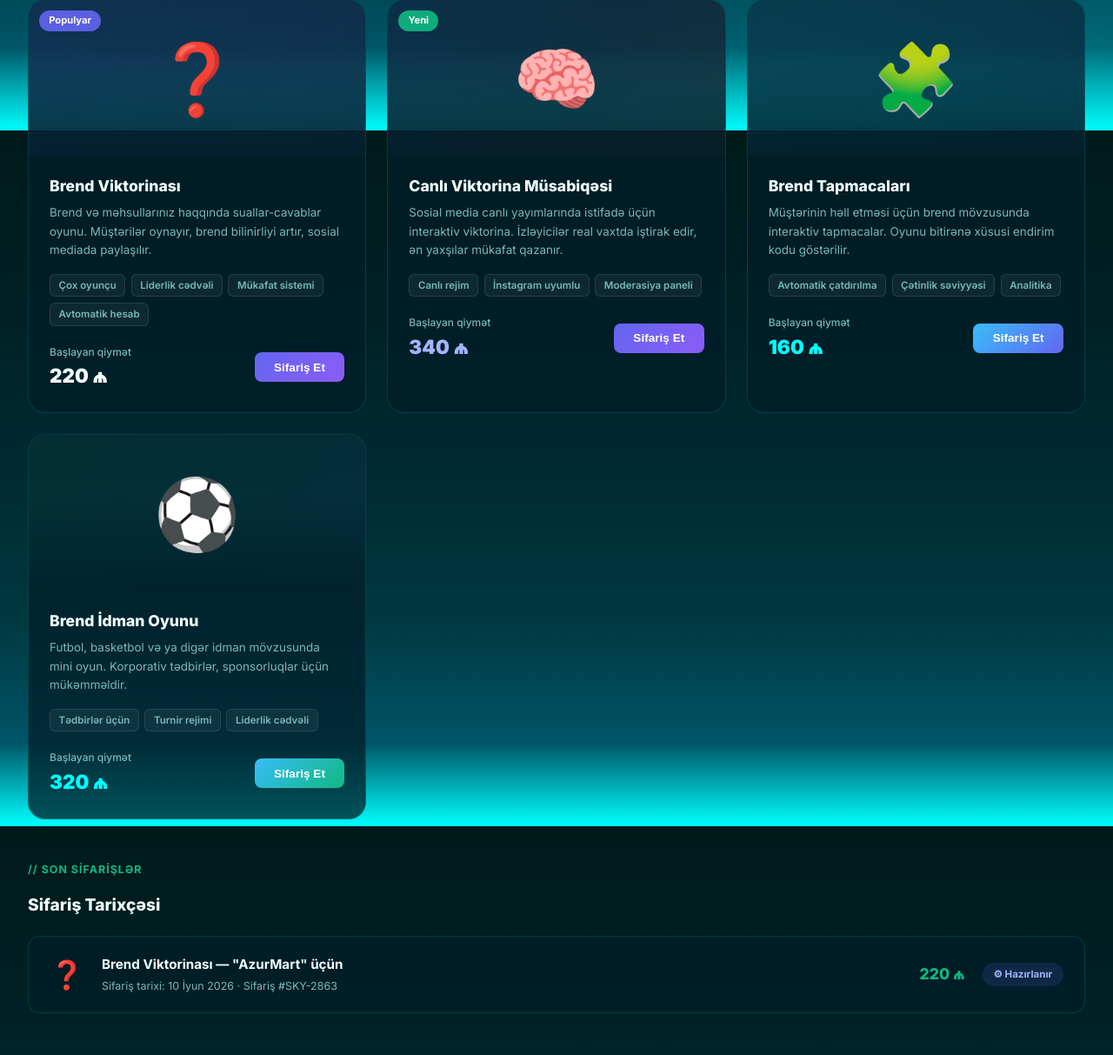
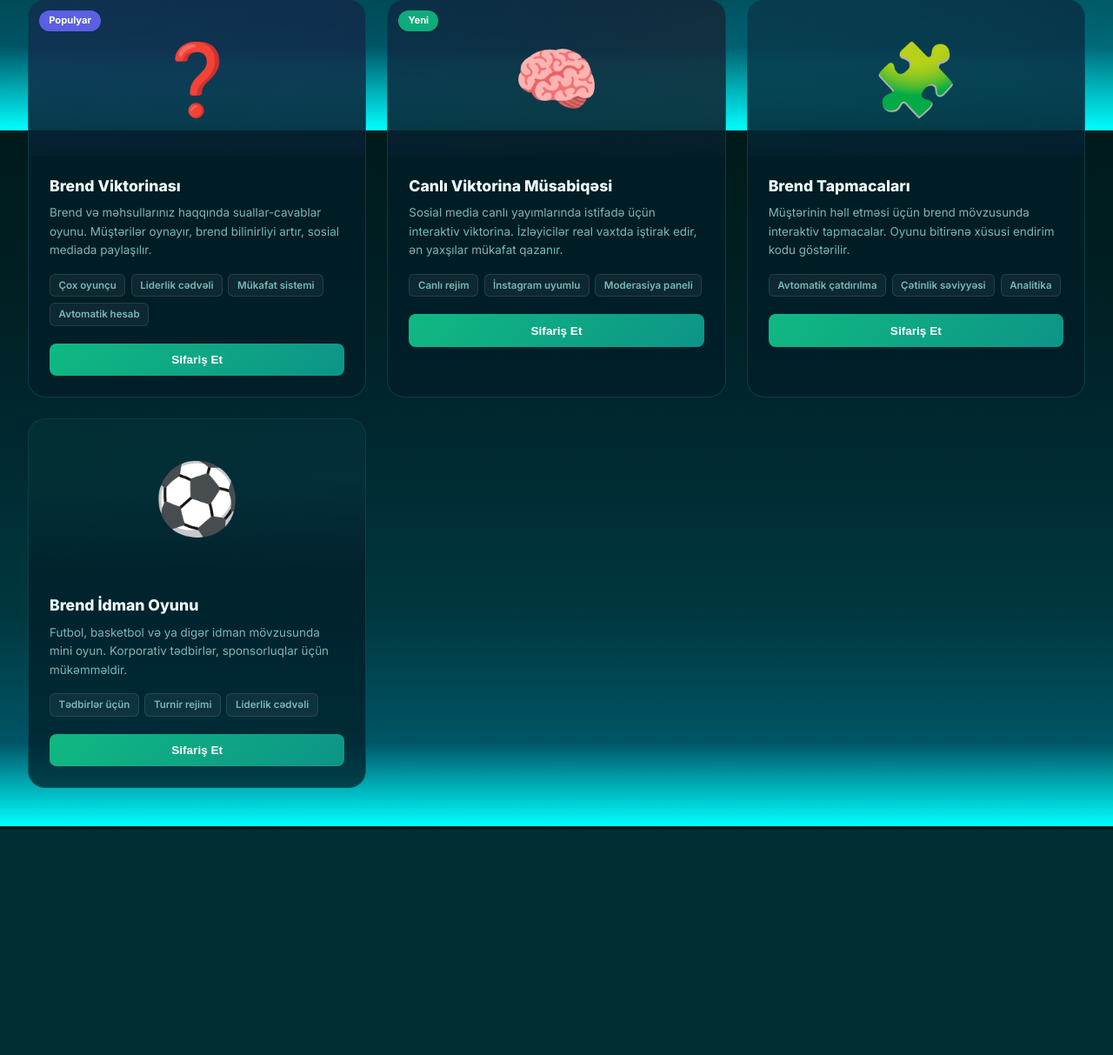
Before and after one commit to vusalrasulov6667-netizen/Skyweb, a PHP site: page /modules/games/index.php in a window 1280 px wide. Shown: the part 650-1863 px from the top of the page at 87% size. After the commit the page ends 1604 px from the top, so only its background shows below. Run offline with PHP 8.4, Linux system fonts and the light colour scheme.

Commit message:
Remove game card prices and AzurMart history block

```diff
--- a/config/i18n-literals.php
+++ b/config/i18n-literals.php
@@ -221,7 +221,6 @@ $SKY_LITERAL_I18N = [
     'Seçdiyiniz oyun: —' => ['az'=>'Seçdiyiniz oyun: —', 'en'=>'Selected game: —', 'ru'=>'Выбранная игра: —', 'tr'=>'Seçtiğiniz oyun: —'],
     'Oyun:' => ['az'=>'Oyun:', 'en'=>'Game:', 'ru'=>'Игра:', 'tr'=>'Oyun:'],
     'Növ:' => ['az'=>'Növ:', 'en'=>'Type:', 'ru'=>'Тип:', 'tr'=>'Tür:'],
-    'Bir dəfəlik ödəniş' => ['az'=>'Bir dəfəlik ödəniş', 'en'=>'One-time payment', 'ru'=>'Разовый платёж', 'tr'=>'Tek seferlik ödeme'],
     'Cəmi:' => ['az'=>'Cəmi:', 'en'=>'Total:', 'ru'=>'Итого:', 'tr'=>'Toplam:'],
     'Qeyd' => ['az'=>'Qeyd', 'en'=>'Note', 'ru'=>'Примечание', 'tr'=>'Not'],
     'Ad Soyad *' => ['az'=>'Ad Soyad *', 'en'=>'Full Name *', 'ru'=>'ФИО *', 'tr'=>'Ad Soyad *'],
@@ -270,7 +269,6 @@ $SKY_LITERAL_I18N = [
     'Brend uyğunluğu' => ['az'=>'Brend uyğunluğu', 'en'=>'Brand fit', 'ru'=>'Соответствие бренду', 'tr'=>'Marka uyumu'],
     'CRM inteqrasiyası' => ['az'=>'CRM inteqrasiyası', 'en'=>'CRM integration', 'ru'=>'CRM-интеграция', 'tr'=>'CRM entegrasyonu'],
     'QR kod' => ['az'=>'QR kod', 'en'=>'QR code', 'ru'=>'QR-код', 'tr'=>'QR kodu'],
-    'Başlayan qiymət' => ['az'=>'Başlayan qiymət', 'en'=>'Starting price', 'ru'=>'Начальная цена', 'tr'=>'Başlangıç fiyatı'],
     '3D Animasiya' => ['az'=>'3D Animasiya', 'en'=>'3D Animation', 'ru'=>'3D-анимация', 'tr'=>'3D Animasyon'],
     'Sosial paylaşım' => ['az'=>'Sosial paylaşım', 'en'=>'Social sharing', 'ru'=>'Социальный обмен', 'tr'=>'Sosyal paylaşım'],
     'Real vaxt statistika' => ['az'=>'Real vaxt statistika', 'en'=>'Real-time statistics', 'ru'=>'Статистика в реальном времени', 'tr'=>'Gerçek zamanlı istatistik'],
@@ -330,14 +328,6 @@ $SKY_LITERAL_I18N = [
     'Dəstək' => ['az'=>'Dəstək', 'en'=>'Support', 'ru'=>'Поддержка', 'tr'=>'Destek'],
     'E-poçt' => ['az'=>'E-poçt', 'en'=>'Email', 'ru'=>'Email', 'tr'=>'E-posta'],
     'Dedike menecer' => ['az'=>'Dedike menecer', 'en'=>'Dedicated manager', 'ru'=>'Персональный менеджер', 'tr'=>'Özel yönetici'],
-    '// Son Sifarişlər' => ['az'=>'// Son Sifarişlər', 'en'=>'// Recent Orders', 'ru'=>'// Последние заказы', 'tr'=>'// Son Siparişler'],
-    'Sifariş Tarixçəsi' => ['az'=>'Sifariş Tarixçəsi', 'en'=>'Order History', 'ru'=>'История заказов', 'tr'=>'Sipariş Geçmişi'],
-    'Brend Viktorinası — "AzurMart" üçün' => ['az'=>'Brend Viktorinası — "AzurMart" üçün', 'en'=>'Brand Quiz — for "AzurMart"', 'ru'=>'Бренд-викторина — для "AzurMart"', 'tr'=>'Marka Yarışması — "AzurMart" için'],
-    'Sifariş tarixi: 10 İyun 2026 · Sifariş #SKY-2863' => ['az'=>'Sifariş tarixi: 10 İyun 2026 · Sifariş #SKY-2863', 'en'=>'Order date: 10 June 2026 · Order #SKY-2863', 'ru'=>'Дата заказа: 10 июня 2026 · Заказ #SKY-2863', 'tr'=>'Sipariş tarihi: 10 Haziran 2026 · Sipariş #SKY-2863'],
-    'Sifariş tarixi: 15 İyun 2026 · Sifariş #SKY-2891' => ['az'=>'Sifariş tarixi: 15 İyun 2026 · Sifariş #SKY-2891', 'en'=>'Order date: 15 June 2026 · Order #SKY-2891', 'ru'=>'Дата заказа: 15 июня 2026 · Заказ #SKY-2891', 'tr'=>'Sipariş tarihi: 15 Haziran 2026 · Sipariş #SKY-2891'],
-    '✓ Çatdırıldı' => ['az'=>'✓ Çatdırıldı', 'en'=>'✓ Delivered', 'ru'=>'✓ Доставлено', 'tr'=>'✓ Teslim edildi'],
-    '⚙ Hazırlanır' => ['az'=>'⚙ Hazırlanır', 'en'=>'⚙ In progress', 'ru'=>'⚙ В работе', 'tr'=>'⚙ Hazırlanıyor'],
-    '⏳ Gözlənilir' => ['az'=>'⏳ Gözlənilir', 'en'=>'⏳ Pending', 'ru'=>'⏳ Ожидается', 'tr'=>'⏳ Bekliyor'],
     '🎮 Oyun Sifarişi &amp; Ödəniş' => ['az'=>'🎮 Oyun Sifarişi &amp; Ödəniş', 'en'=>'🎮 Game Order &amp; Payment', 'ru'=>'🎮 Заказ игры и оплата', 'tr'=>'🎮 Oyun Siparişi &amp; Ödeme'],
     '🎮 Oyun Sifarişi & Ödəniş' => ['az'=>'🎮 Oyun Sifarişi & Ödəniş', 'en'=>'🎮 Game Order & Payment', 'ru'=>'🎮 Заказ игры и оплата', 'tr'=>'🎮 Oyun Siparişi & Ödeme'],
     '❓ Brend Viktorinası' => ['az'=>'❓ Brend Viktorinası', 'en'=>'❓ Brand Quiz', 'ru'=>'❓ Бренд-викторина', 'tr'=>'❓ Marka Yarışması'],
--- a/modules/games/index.php
+++ b/modules/games/index.php
@@ -97,48 +97,22 @@ ob_start(static function (string $html): string { return sky_translate_document_
     }
     .badge-new { background:rgba(16,185,129,0.9);color:#fff; }
     .badge-popular { background:rgba(99,102,241,0.9);color:#fff; }
-    .badge-hot { background:rgba(244,63,94,0.9);color:#fff; }
 
-    .game-card-body { padding:1.25rem 1.5rem 1.5rem; }
+    .game-card-body { padding:1.25rem 1.5rem 1.5rem;display:flex;flex-direction:column; }
     .game-name { font-size:1.1rem;font-weight:800;margin-bottom:0.4rem; }
     .game-desc { font-size:0.84rem;color:var(--text-muted);line-height:1.6;margin-bottom:1rem; }
-    .game-features { display:flex;flex-wrap:wrap;gap:0.4rem;margin-bottom:1.25rem; }
+    .game-features { display:flex;flex-wrap:wrap;gap:0.4rem;margin:0 0 1.25rem; }
     .game-feat-tag {
       padding:0.2rem 0.6rem;border-radius:6px;font-size:0.72rem;font-weight:600;
       background:rgba(255,255,255,0.05);border:1px solid rgba(255,255,255,0.1);color:var(--text-muted);
     }
-    .game-price-row { display:flex;align-items:center;justify-content:space-between;gap:1rem;flex-wrap:wrap; }
-    .game-price { font-size:1.4rem;font-weight:900; }
-    .game-price-from { font-size:0.75rem;color:var(--text-muted);font-weight:500; }
     .game-order-btn {
-      padding:0.6rem 1.4rem;border-radius:var(--radius-sm);
+      width:100%;margin-top:auto;padding:0.7rem 1.4rem;border-radius:var(--radius-sm);
       background:linear-gradient(135deg,var(--neon-green),#0d9488);
       color:#fff;font-size:0.85rem;font-weight:700;
       border:none;cursor:pointer;transition:var(--transition);
     }
     .game-order-btn:hover { box-shadow:0 0 20px rgba(16,185,129,0.4);transform:translateY(-2px); }
-
-    /* Order History */
-    .history-section { margin-bottom:3rem; }
-    .history-cards { display:flex;flex-direction:column;gap:0.75rem; }
-    .history-card {
-      background:var(--sky-card);border:1px solid var(--sky-border);
-      border-radius:var(--radius-md);padding:1.1rem 1.5rem;
-      display:flex;align-items:center;gap:1.25rem;flex-wrap:wrap;
-      transition:var(--transition);
-    }
-    .history-card:hover { border-color:var(--sky-border-glow); }
-    .history-icon { font-size:2rem;flex-shrink:0; }
-    .history-info { flex:1;min-width:150px; }
-    .history-name { font-weight:700;font-size:0.95rem;margin-bottom:0.2rem; }
-    .history-meta { font-size:0.78rem;color:var(--text-muted); }
-    .history-price { font-weight:800;font-size:1.1rem;color:var(--neon-green); }
-    .history-status-badge {
-      padding:0.25rem 0.8rem;border-radius:999px;font-size:0.72rem;font-weight:700;
-    }
-    .hs-delivered { background:rgba(16,185,129,0.15);color:var(--neon-green); }
-    .hs-inprogress { background:rgba(99,102,241,0.15);color:#a5b4fc; }
-    .hs-pending { background:rgba(245,158,11,0.15);color:var(--neon-amber); }
 
     /* Pay Modal */
     .pay-modal-overlay {
@@ -180,7 +154,6 @@ ob_start(static function (string $html): string { return sky_translate_document_
       border-radius:var(--radius-sm);padding:1rem;margin:1.25rem 0;
     }
     .pay-summary-row { display:flex;justify-content:space-between;font-size:0.85rem;padding:0.2rem 0; }
-    .pay-summary-row.total { font-weight:700;font-size:1rem;padding-top:0.5rem;border-top:1px solid rgba(255,255,255,0.08);margin-top:0.3rem; }
     .pay-submit {
       width:100%;padding:1rem;border:none;cursor:pointer;
       background:linear-gradient(135deg,var(--neon-green),#0d9488);
@@ -271,10 +244,7 @@ ob_start(static function (string $html): string { return sky_translate_document_
             <span class="game-feat-tag">Mükafat sistemi</span>
             <span class="game-feat-tag">Avtomatik hesab</span>
           </div>
-          <div class="game-price-row">
-            <div><div class="game-price-from">Başlayan qiymət</div><div class="game-price" style="color:#a5b4fc)">220 ₼</div></div>
-            <button class="game-order-btn" onclick="openPayModal('Brend Viktorinası',220)" style="background:linear-gradient(135deg,#6366f1,#8b5cf6);">Sifariş Et</button>
-          </div>
+          <button class="game-order-btn" onclick="openPayModal('Brend Viktorinası')">Sifariş Et</button>
         </div>
       </div>
 
@@ -291,10 +261,7 @@ ob_start(static function (string $html): string { return sky_translate_document_
             <span class="game-feat-tag">İnstagram uyumlu</span>
             <span class="game-feat-tag">Moderasiya paneli</span>
           </div>
-          <div class="game-price-row">
-            <div><div class="game-price-from">Başlayan qiymət</div><div class="game-price" style="color:#a5b4fc">340 ₼</div></div>
-            <button class="game-order-btn" onclick="openPayModal('Canlı Viktorina Müsabiqəsi',340)" style="background:linear-gradient(135deg,#6366f1,#8b5cf6);">Sifariş Et</button>
-          </div>
+          <button class="game-order-btn" onclick="openPayModal('Canlı Viktorina Müsabiqəsi')">Sifariş Et</button>
         </div>
       </div>
 
@@ -310,10 +277,7 @@ ob_start(static function (string $html): string { return sky_translate_document_
             <span class="game-feat-tag">Çətinlik səviyyəsi</span>
             <span class="game-feat-tag">Analitika</span>
           </div>
-          <div class="game-price-row">
-            <div><div class="game-price-from">Başlayan qiymət</div><div class="game-price" style="color:var(--neon-cyan)">160 ₼</div></div>
-            <button class="game-order-btn" onclick="openPayModal('Brend Tapmacaları',160)" style="background:linear-gradient(135deg,#38bdf8,#6366f1);">Sifariş Et</button>
-          </div>
+          <button class="game-order-btn" onclick="openPayModal('Brend Tapmacaları')">Sifariş Et</button>
         </div>
       </div>
 
@@ -329,31 +293,11 @@ ob_start(static function (string $html): string { return sky_translate_document_
             <span class="game-feat-tag">Turnir rejimi</span>
             <span class="game-feat-tag">Liderlik cədvəli</span>
           </div>
-          <div class="game-price-row">
-            <div><div class="game-price-from">Başlayan qiymət</div><div class="game-price" style="color:var(--neon-cyan)">320 ₼</div></div>
-            <button class="game-order-btn" onclick="openPayModal('Brend İdman Oyunu',320)" style="background:linear-gradient(135deg,#38bdf8,#10b981);">Sifariş Et</button>
-          </div>
+          <button class="game-order-btn" onclick="openPayModal('Brend İdman Oyunu')">Sifariş Et</button>
         </div>
       </div>
 
     </div><!-- /games-grid -->
-
-    <!-- Order History -->
-    <div class="history-section">
-      <div class="section-label-sm">// Son Sifarişlər</div>
-      <h2 style="font-size:1.2rem;font-weight:800;margin-bottom:1.25rem;">Sifariş Tarixçəsi</h2>
-      <div class="history-cards">
-        <div class="history-card">
-          <div class="history-icon">❓</div>
-          <div class="history-info">
-            <div class="history-name">Brend Viktorinası — "AzurMart" üçün</div>
-            <div class="history-meta">Sifariş tarixi: 10 İyun 2026 · Sifariş #SKY-2863</div>
-          </div>
-          <div class="history-price">220 ₼</div>
-          <span class="history-status-badge hs-inprogress">⚙ Hazırlanır</span>
-        </div>
-      </div>
-    </div>
 
   </div>
 </main>
@@ -385,8 +329,6 @@ ob_start(static function (string $html): string { return sky_translate_document_
       </div>
       <div class="pay-summary">
         <div class="pay-summary-row"><span>Oyun:</span><span id="psum-game">—</span></div>
-        <div class="pay-summary-row"><span>Növ:</span><span>Bir dəfəlik ödəniş</span></div>
-        <div class="pay-summary-row total"><span>Cəmi:</span><span id="psum-total">— AZN</span></div>
       </div>
       <button class="pay-submit" onclick="submitGamePay(event)">🔐 Sifarişi Təsdiqlə</button>
       <div class="pay-secure">🔒 Məlumatlarınız şifrələnmiş kanalda təhlükəsiz ötürülür</div>
@@ -412,12 +354,11 @@ function filterGames(btn, cat) {
 }
 
 // Pay modal
-let _payGame='', _payPrice=0;
-function openPayModal(game, price) {
-  _payGame=game; _payPrice=price;
-  document.getElementById('payModalSub').textContent = 'Seçdiyiniz oyun: '+game+' — '+price+' AZN';
+let _payGame='';
+function openPayModal(game) {
+  _payGame=game;
+  document.getElementById('payModalSub').textContent = 'Seçdiyiniz oyun: '+game;
   document.getElementById('psum-game').textContent = game;
-  document.getElementById('psum-total').textContent = price+' AZN';
   document.getElementById('payFormSection').style.display='';
   document.getElementById('paySuccess').style.display='none';
   document.getElementById('payModal').classList.add('open');
```
Also changed, not shown: DEV-HANDOFF.md (+24 -1 lines), SKY_START_HERE.md (+13 -1 lines).
